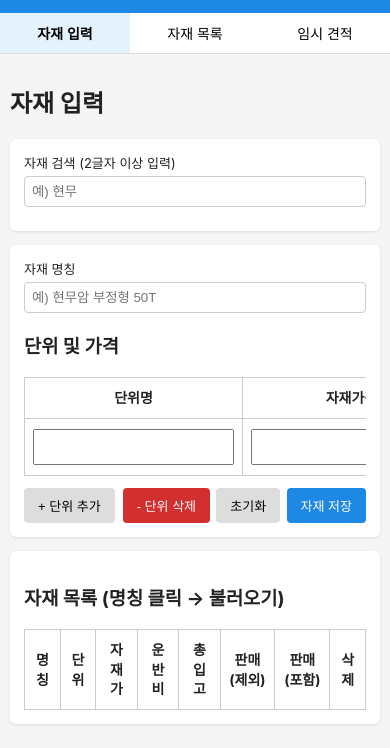
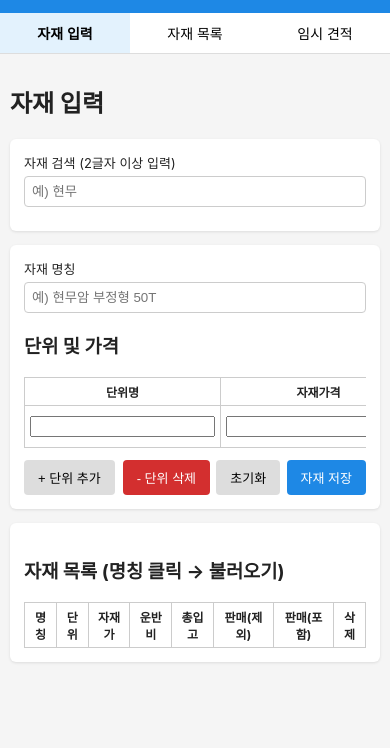
Before and after one commit to 111wkdgodyd-png/estimate, a plain HTML site: page index.html in a window 390 px wide. Shown: the part 100-848 px from the top of the page. Drawn offline with Linux system fonts and the light colour scheme.

Commit message:
Add files via upload

```diff
--- a/styles.css
+++ b/styles.css
@@ -241,31 +241,3 @@ textarea {
 .material-delete-btn:hover {
     background: #b71c1c;
 }
-
-/* =============================== */
-/* 📱 모바일(iPhone) 테이블 가독성 개선 */
-/* =============================== */
-@media (max-width: 768px) {
-
-    .unit-table th,
-    .unit-table td,
-    .material-table th,
-    .material-table td {
-        padding: 10px 8px;     /* ← 터치하기 좋게 */
-        font-size: 14px;       /* ← 글씨 키움 */
-        line-height: 1.4;      /* ← 답답함 해소 */
-    }
-
-    /* 입력창도 같이 키워줌 */
-    .unit-table input,
-    .material-table input {
-        padding: 8px;
-        font-size: 14px;
-    }
-
-    /* 삭제 버튼, 체크박스 터치 영역 확보 */
-    .unit-delete,
-    .mat-check {
-        transform: scale(1.2);
-    }
-}
```
